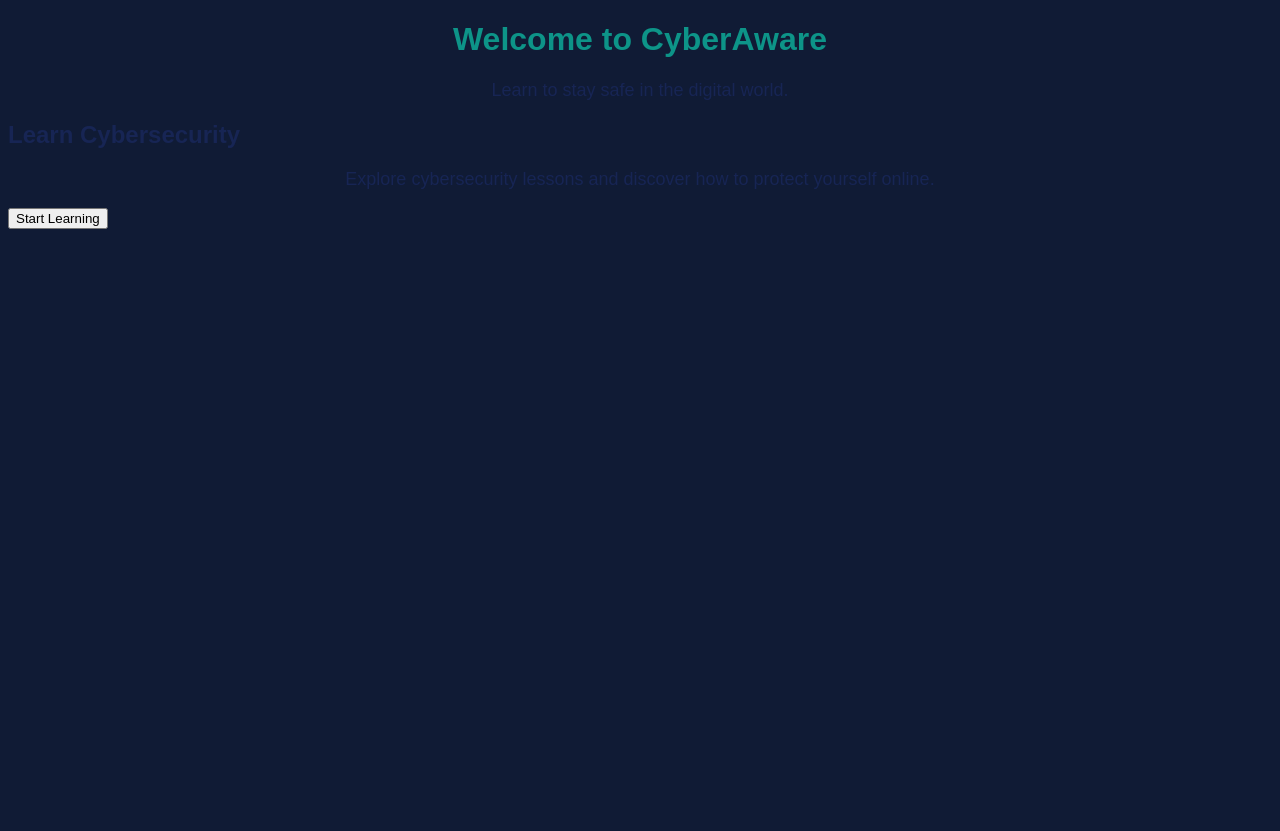
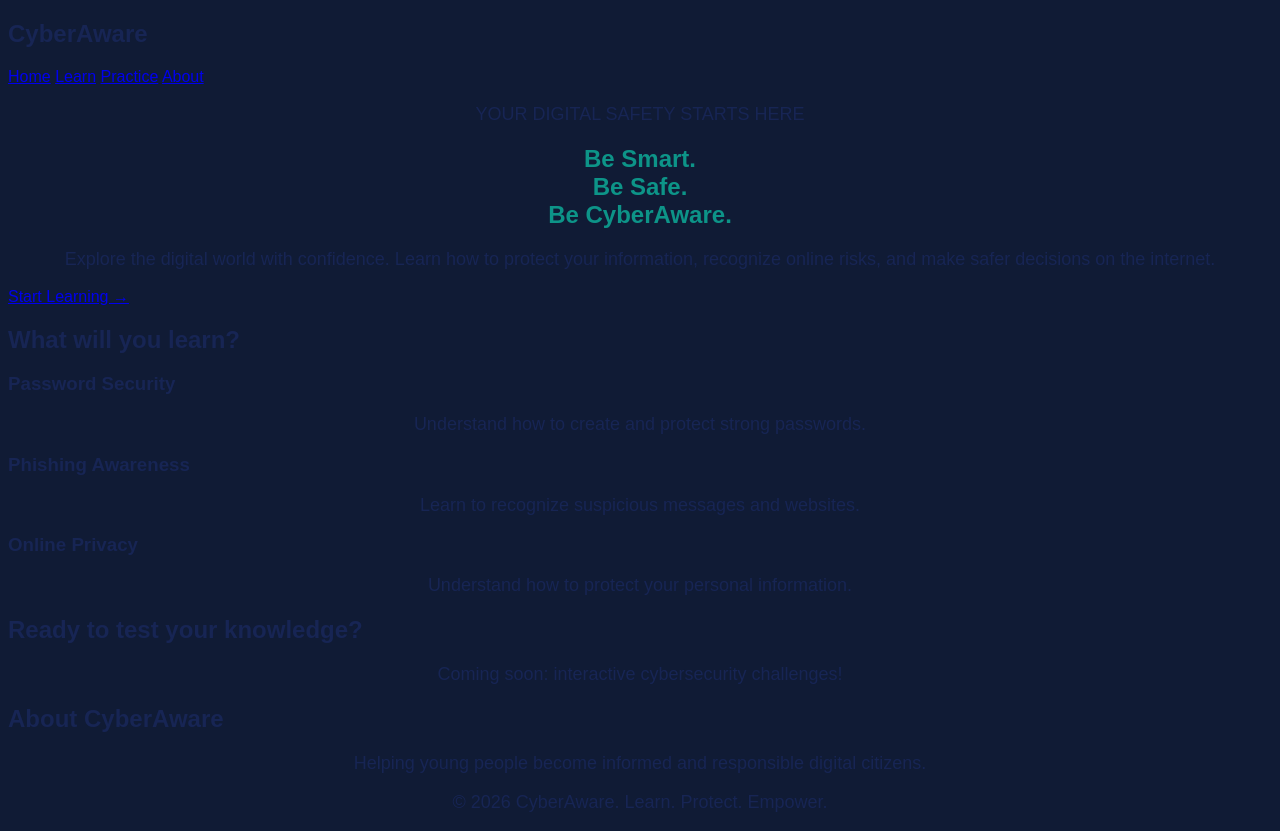
Before and after one commit to nigstawitk-hue/Cyberaware, a plain HTML site: page index.html in a window 1280 px wide. Before the commit the page ends 800 px from the top, so only its background shows below. Drawn offline with Linux system fonts and the light colour scheme.

Commit message:
Revamp index.html with new title and structure
Updated the title and added a header with navigation links. Enhanced the main content with sections for learning topics and a hero section.

```diff
--- a/index.html
+++ b/index.html
@@ -1,19 +1,69 @@
+
 <!DOCTYPE html>
 <html lang="en">
 <head>
     <meta charset="UTF-8">
     <meta name="viewport" content="width=device-width, initial-scale=1.0">
-    <title>CyberAware</title>
+    <title>CyberAware | Stay Safe Online</title>
     <link rel="stylesheet" href="style.css">
 </head>
 <body>
-    <h1>Welcome to CyberAware</h1>
-    <p>Learn to stay safe in the digital world.</p>
-    <h2>Learn Cybersecurity</h2>
-    <p>
-        Explore cybersecurity lessons and discover how to
-        protect yourself online.
-    </p>
-    <button>Start Learning</button>
+    <header>
+        <h2 class="logo">Cyber<span>Aware</span></h2>
+        <nav>
+            <a href="#home">Home</a>
+            <a href="#learn">Learn</a>
+            <a href="#practice">Practice</a>
+            <a href="#about">About</a>
+        </nav>
+    </header>
+    <main>
+        <section class="hero" id="home">
+            <p class="tagline">YOUR DIGITAL SAFETY STARTS HERE</p>
+            <h1>
+                Be Smart.<br>
+                Be Safe.<br>
+                <span>Be CyberAware.</span>
+            </h1>
+            <p class="description">
+                Explore the digital world with confidence.
+                Learn how to protect your information,
+                recognize online risks, and make safer
+                decisions on the internet.
+            </p>
+            <a href="#learn" class="button">
+                Start Learning →
+            </a>
+        </section>
+        <section class="learning" id="learn">
+            <h2>What will you learn?</h2>
+            <div class="topics">
+                <article class="topic">
+                    <h3>Password Security</h3>
+                    <p>Understand how to create and protect strong passwords.</p>
+                </article>
+                <article class="topic">
+                    <h3>Phishing Awareness</h3>
+                    <p>Learn to recognize suspicious messages and websites.</p>
+                </article>
+                <article class="topic">
+                    <h3>Online Privacy</h3>
+                    <p>Understand how to protect your personal information.</p>
+                </article>
+            </div>
+        </section>
+        <section id="practice">
+            <h2>Ready to test your knowledge?</h2>
+            <p>Coming soon: interactive cybersecurity challenges!</p>
+        </section>
+        <section id="about">
+            <h2>About CyberAware</h2>
+            <p>Helping young people become informed and responsible digital citizens.</p>
+        </section>
+    </main>
+    <footer>
+        <p>© 2026 CyberAware. Learn. Protect. Empower.</p>
+    </footer>
+    <script src="script.js"></script>
 </body>
 </html>
```
